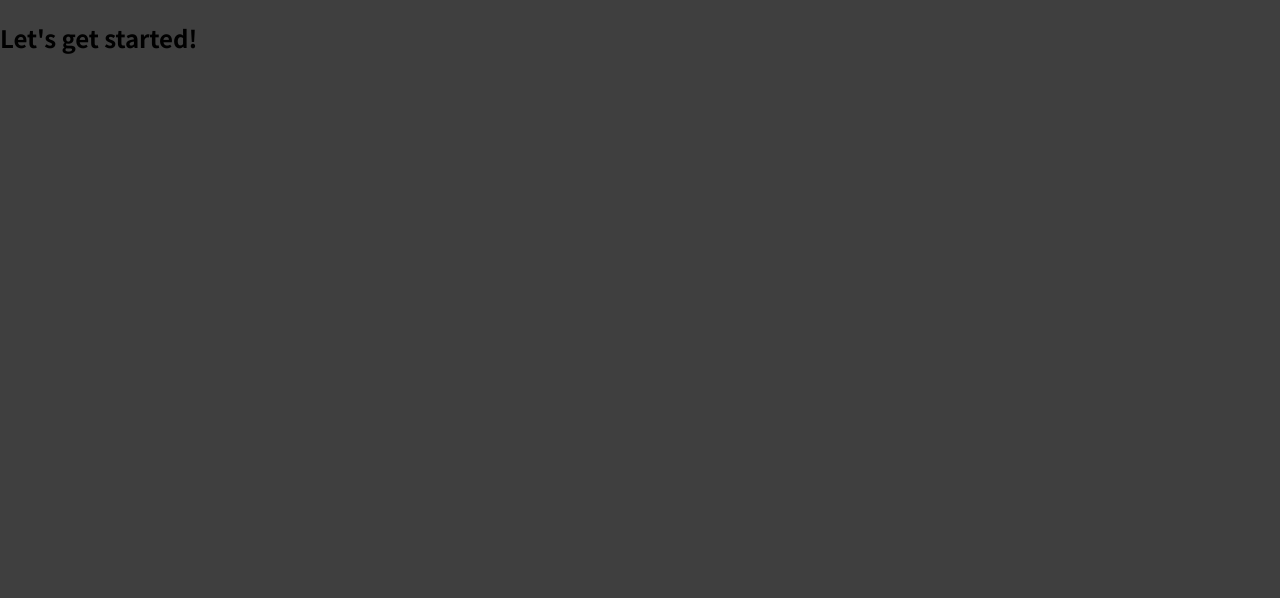
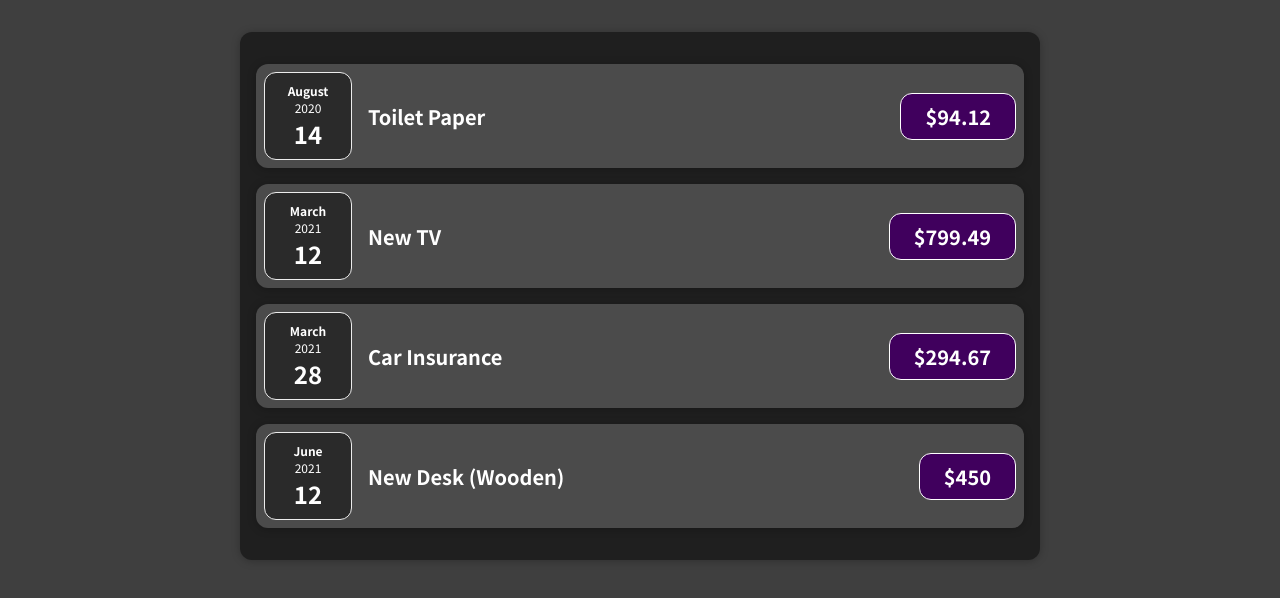
Before and after one commit to xokryzx/expense-tracker, a JavaScript app: page / in a window 1280 px wide. Shown: the top 598 px of the page. Built offline with nearby package versions, Linux system fonts and the light colour scheme.

Commit message:
✨ Add an Expenses component

```diff
--- a/src/App.js
+++ b/src/App.js
@@ -1,9 +1,33 @@
-function App() {
+import Expenses from './components/Expenses/Expenses';
+
+const App = () => {
+  const expenses = [
+    {
+      id: 'e1',
+      title: 'Toilet Paper',
+      amount: 94.12,
+      date: new Date(2020, 7, 14),
+    },
+    { id: 'e2', title: 'New TV', amount: 799.49, date: new Date(2021, 2, 12) },
+    {
+      id: 'e3',
+      title: 'Car Insurance',
+      amount: 294.67,
+      date: new Date(2021, 2, 28),
+    },
+    {
+      id: 'e4',
+      title: 'New Desk (Wooden)',
+      amount: 450,
+      date: new Date(2021, 5, 12),
+    },
+  ];
+
   return (
     <div>
-      <h2>Let's get started!</h2>
+      <Expenses expenses={expenses} />
     </div>
   );
-}
+};
 
 export default App;
--- /dev/null
+++ b/src/components/Expenses/ExpenseDate.css
@@ -0,0 +1,26 @@
+.expense-date {
+  display: flex;
+  flex-direction: column;
+  width: 5.5rem;
+  height: 5.5rem;
+  border: 1px solid #ececec;
+  background-color: #2a2a2a;
+  color: white;
+  border-radius: 12px;
+  align-items: center;
+  justify-content: center;
+}
+
+.expense-date__month {
+  font-size: 0.75rem;
+  font-weight: bold;
+}
+
+.expense-date__year {
+  font-size: 0.75rem;
+}
+
+.expense-date__day {
+  font-size: 1.5rem;
+  font-weight: bold;
+}
--- /dev/null
+++ b/src/components/Expenses/ExpenseDate.js
@@ -0,0 +1,17 @@
+import './ExpenseDate.css';
+
+const ExpenseDate = ({ date }) => {
+  const month = date.toLocaleString('en-US', { month: 'long' });
+  const day = date.toLocaleString('en-US', { day: '2-digit' });
+  const year = date.getFullYear();
+
+  return (
+    <div className="expense-date">
+      <div className="expense-date__month">{month}</div>
+      <div className="expense-date__year">{year}</div>
+      <div className="expense-date__day">{day}</div>
+    </div>
+  );
+};
+
+export default ExpenseDate;
--- /dev/null
+++ b/src/components/Expenses/ExpenseItem.css
@@ -0,0 +1,54 @@
+.expense-item {
+  display: flex;
+  justify-content: space-between;
+  align-items: center;
+  padding: 0.5rem;
+  margin: 1rem 0;
+  background-color: #4b4b4b;
+}
+
+.expense-item__description {
+  display: flex;
+  flex-direction: column;
+  gap: 1rem;
+  align-items: flex-end;
+  flex-flow: column-reverse;
+  justify-content: flex-start;
+  flex: 1;
+}
+
+.expense-item h2 {
+  color: #3a3a3a;
+  font-size: 1rem;
+  flex: 1;
+  margin: 0 1rem;
+  color: white;
+}
+
+.expense-item__price {
+  font-size: 1rem;
+  font-weight: bold;
+  color: white;
+  background-color: #40005d;
+  border: 1px solid white;
+  padding: 0.5rem;
+  border-radius: 12px;
+}
+
+@media (min-width: 580px) {
+  .expense-item__description {
+    flex-direction: row;
+    align-items: center;
+    justify-content: flex-start;
+    flex: 1;
+  }
+
+  .expense-item__description h2 {
+    font-size: 1.25rem;
+  }
+
+  .expense-item__price {
+    font-size: 1.25rem;
+    padding: 0.5rem 1.5rem;
+  }
+}
--- /dev/null
+++ b/src/components/Expenses/ExpenseItem.js
@@ -0,0 +1,17 @@
+import Card from '../UI/Card';
+import ExpenseDate from './ExpenseDate';
+import './ExpenseItem.css';
+
+const ExpenseItem = ({ date, title, amount }) => {
+  return (
+    <Card className="expense-item">
+      <ExpenseDate date={date} />
+      <div className="expense-item__description">
+        <h2>{title}</h2>
+        <div className="expense-item__price">${amount}</div>
+      </div>
+    </Card>
+  );
+};
+
+export default ExpenseItem;
--- /dev/null
+++ b/src/components/Expenses/Expenses.css
@@ -0,0 +1,7 @@
+.expenses {
+  padding: 1rem;
+  background-color: rgb(31, 31, 31);
+  margin: 2rem auto;
+  width: 50rem;
+  max-width: 95%;
+}
--- /dev/null
+++ b/src/components/Expenses/Expenses.js
@@ -0,0 +1,32 @@
+import Card from '../UI/Card';
+import ExpenseItem from './ExpenseItem';
+import './Expenses.css';
+
+const Expenses = ({ expenses }) => {
+  return (
+    <Card className="expenses">
+      <ExpenseItem
+        title={expenses[0].title}
+        amount={expenses[0].amount}
+        date={expenses[0].date}
+      />
+      <ExpenseItem
+        title={expenses[1].title}
+        amount={expenses[1].amount}
+        date={expenses[1].date}
+      />
+      <ExpenseItem
+        title={expenses[2].title}
+        amount={expenses[2].amount}
+        date={expenses[2].date}
+      />
+      <ExpenseItem
+        title={expenses[3].title}
+        amount={expenses[3].amount}
+        date={expenses[3].date}
+      />
+    </Card>
+  );
+};
+
+export default Expenses;
--- /dev/null
+++ b/src/components/UI/Card.css
@@ -0,0 +1,4 @@
+.card {
+  border-radius: 12px;
+  box-shadow: 0 1px 8px rgba(0, 0, 0, 0.25);
+}
--- /dev/null
+++ b/src/components/UI/Card.js
@@ -0,0 +1,8 @@
+import './Card.css';
+
+const Card = ({ className, children }) => {
+  const classes = 'card ' + className;
+  return <div className={classes}>{children}</div>;
+};
+
+export default Card;
```
